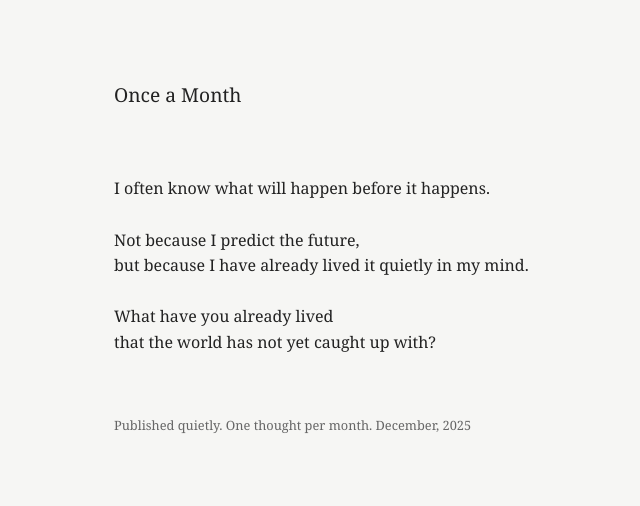
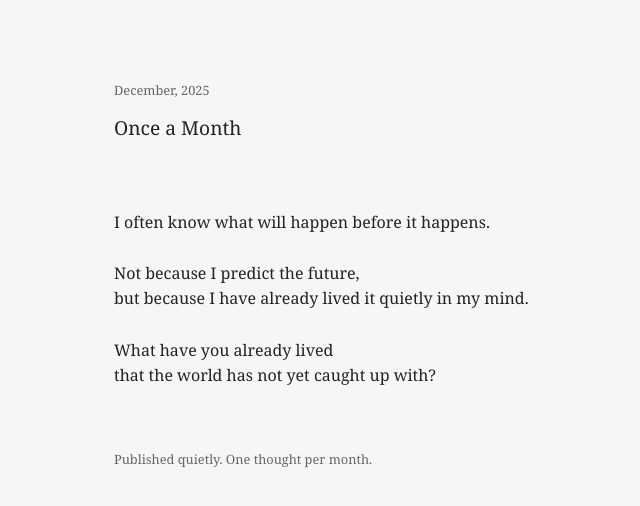
Before and after one commit to dbnantti-png/DBN, a plain HTML site: page index.html in a window 1280 px wide. Shown: the whole page, without its empty margins (206-846 px from the left). Drawn offline with Linux system fonts and the light colour scheme.

Commit message:
Add footer with date to index.html
Added a footer with the date 'December, 2025' to the HTML.

```diff
--- a/index.html
+++ b/index.html
@@ -2,6 +2,8 @@
 <html lang="en">
 <head>
   <meta charset="UTF-8">
+  <footer> December, 2025
+  </footer>
   <title>Once a Month</title>
   <meta name="viewport" content="width=device-width, initial-scale=1.0">
   <style>
@@ -45,7 +47,6 @@ that the world has not yet caught up with?
 
 <footer>
 Published quietly. One thought per month.
-December, 2025
 </footer>
 
 <script src="https://giscus.app/client.js"
```
